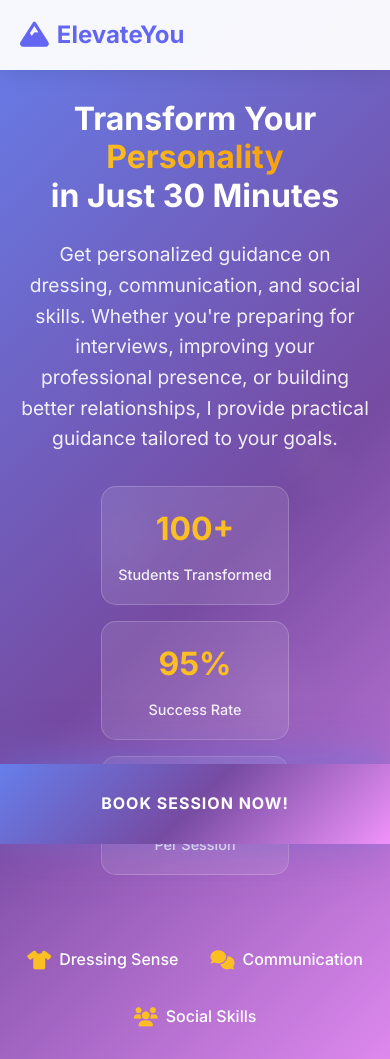
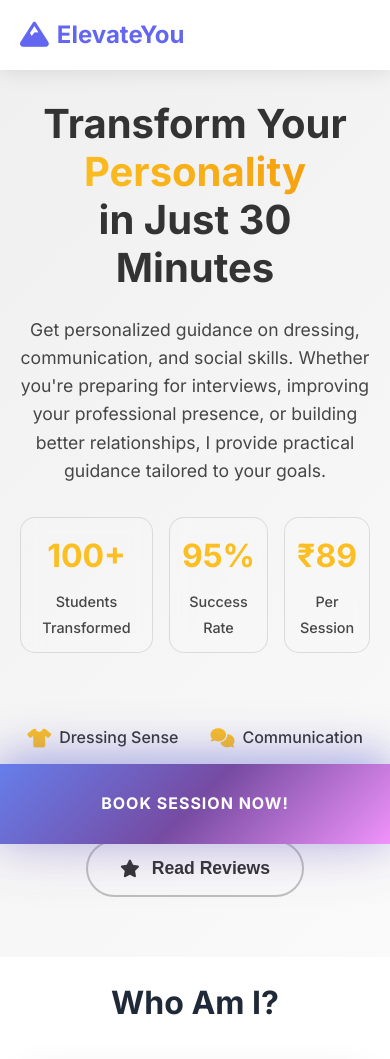
Before and after one commit to jaikumar1240/Elevate-You, a website: page index.html in a window 390 px wide. Shown: the top 1059 px of the page. Drawn offline with Linux system fonts and the light colour scheme.

Commit message:
css changed

```diff
--- a/styles.css
+++ b/styles.css
@@ -96,8 +96,7 @@ body {
 
 /* Hero Section */
 .hero {
-    background: linear-gradient(135deg, #667eea 0%, #764ba2 50%, #f093fb 100%);
-    color: white;
+    background: linear-gradient(135deg , #efefef 0%, #fafafa 100%);
     padding: 120px 0 80px;
     min-height: 100vh;
     display: flex;
@@ -169,7 +168,7 @@ body {
 }
 
 .hero-subtitle {
-    font-size: 1.2rem;
+    font-size: 1.1rem;
     margin-bottom: 2rem;
     opacity: 0.9;
     line-height: 1.6;
@@ -184,11 +183,11 @@ body {
 
 .stat-item {
     text-align: center;
-    padding: 1rem;
+    padding: 0.75rem;
     background: rgba(255, 255, 255, 0.1);
     border-radius: 15px;
     backdrop-filter: blur(10px);
-    border: 1px solid rgba(255, 255, 255, 0.2);
+    border: 1px solid rgb(110 110 110 / 20%)
 }
 
 .stat-number {
@@ -277,16 +276,15 @@ body {
 
 .cta-button.secondary {
     background: transparent;
-    border: 2px solid rgba(255, 255, 255, 0.8);
-    color: white;
+    border: 2px solid rgba(177, 177, 177, 0.8);
     box-shadow: none;
+    color: #333;
 }
 
 .cta-button.secondary:hover {
-    background: rgba(255, 255, 255, 0.1);
-    border-color: white;
-    transform: translateY(-3px);
-    box-shadow: 0 8px 25px rgba(255, 255, 255, 0.2);
+    background: rgb(224 224 224 / 20%);
+    transform: translateY(-3px) scale(1.15);
+    box-shadow: 0 12px 35px rgba(251, 191, 36, 0.6);
 }
 
 .hero-image {
@@ -436,7 +434,7 @@ section {
 /* Who Am I Section */
 .about-me {
     background: white;
-    padding: 40px 0;
+    /* padding: 40px 0; */
 }
 
 .about-me-content {
@@ -1715,7 +1713,7 @@ input:focus, select:focus, textarea:focus {
     }
 
     .hero-stats {
-        flex-direction: column;
+        /* flex-direction: column; */
         gap: 1rem;
     }
 
@@ -1832,9 +1830,6 @@ input:focus, select:focus, textarea:focus {
         padding: 100px 0 60px;
     }
 
-    .hero-title {
-        font-size: 2rem;
-    }
 
     .section-title {
         font-size: 2rem;
```
